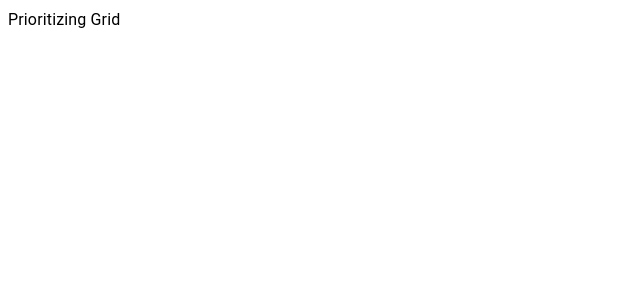
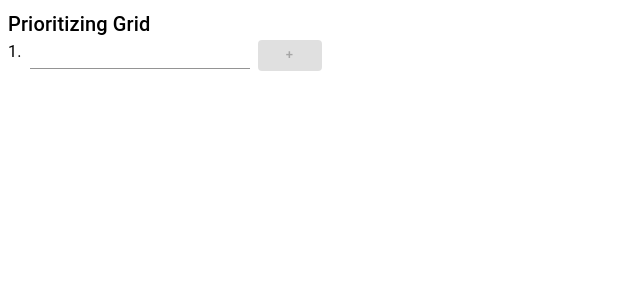
Before and after one commit to anprivitera/prioritizing-grid, a React (Vite) app: page / in a window 1280 px wide. Shown: the top 300 px of the page, without its empty margins (0-640 px from the left). Built offline with nearby package versions, Linux system fonts and the light colour scheme.

Commit message:
Created ListItem component to input text and add more items (#4)

```diff
--- a/src/App.tsx
+++ b/src/App.tsx
@@ -1,5 +1,29 @@
 import { Typography } from "@mui/material";
+import { useState } from "react";
+import { ListItem } from "./ListItem";
 
 export default function App() {
-  return <Typography component='h1'>Prioritizing Grid</Typography>
+
+  const [fields, setFields] = useState([{ value: '' }]);
+  return (
+    <>
+      <Typography component='h1' variant='h6'>Prioritizing Grid</Typography>
+      {
+        fields.map(({ value }, index) => (
+          <ListItem
+            key={`item${index}`}
+            index={index}
+            value={value}
+            lastItem={index === fields.length - 1}
+            onChange={(i: number, v: string) => {
+              const newFields = [...fields];
+              newFields[i].value = v;
+              setFields(newFields);
+            }}
+            onAdd={() => setFields([...fields, { value: '' }])}
+          />
+        ))
+      }
+    </>
+  )
 }
--- /dev/null
+++ b/src/ListItem.tsx
@@ -0,0 +1,34 @@
+import { Button, Stack, TextField, Typography } from "@mui/material";
+
+interface FieldProps {
+  index: number;
+  value: string;
+  lastItem: boolean;
+  onChange: (index: number, value: string) => void;
+  onAdd: () => void;
+}
+
+export function ListItem({ index, value, lastItem, onChange, onAdd }: FieldProps) {
+  return (
+    <Stack direction="row" spacing={1}>
+      <Typography>{index + 1}.</Typography>
+      <TextField
+        size="small"
+        hiddenLabel
+        variant="standard"
+        defaultValue={value}
+        onChange={(e) => {onChange(index, e.target.value)}}
+      />
+      {lastItem && (
+        <Button
+          size="small"
+          variant="contained"
+          disabled={value === ''}
+          onClick={() => onAdd()}
+        >
+          +
+        </Button>
+      )}
+    </Stack>
+  );
+}
```
